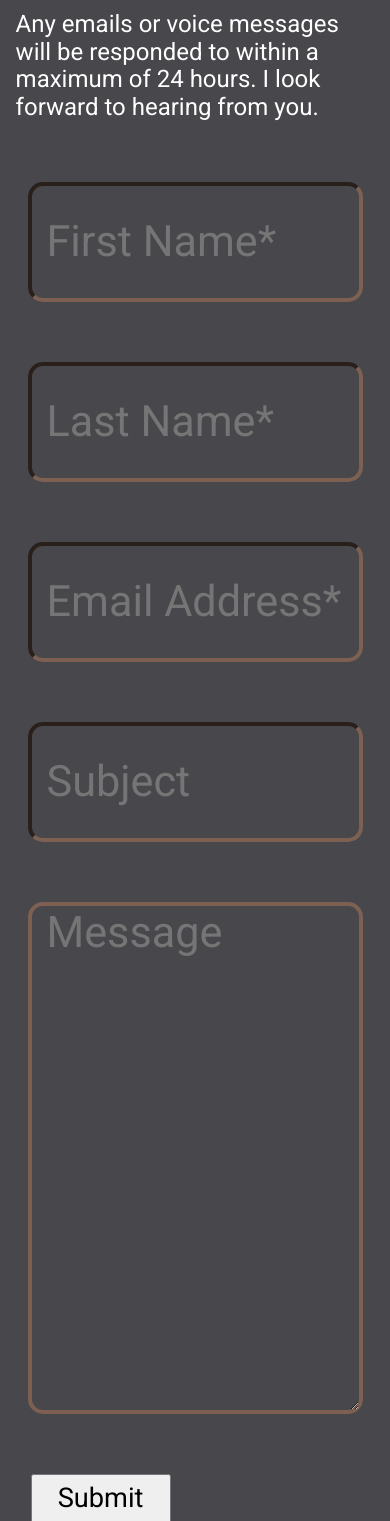
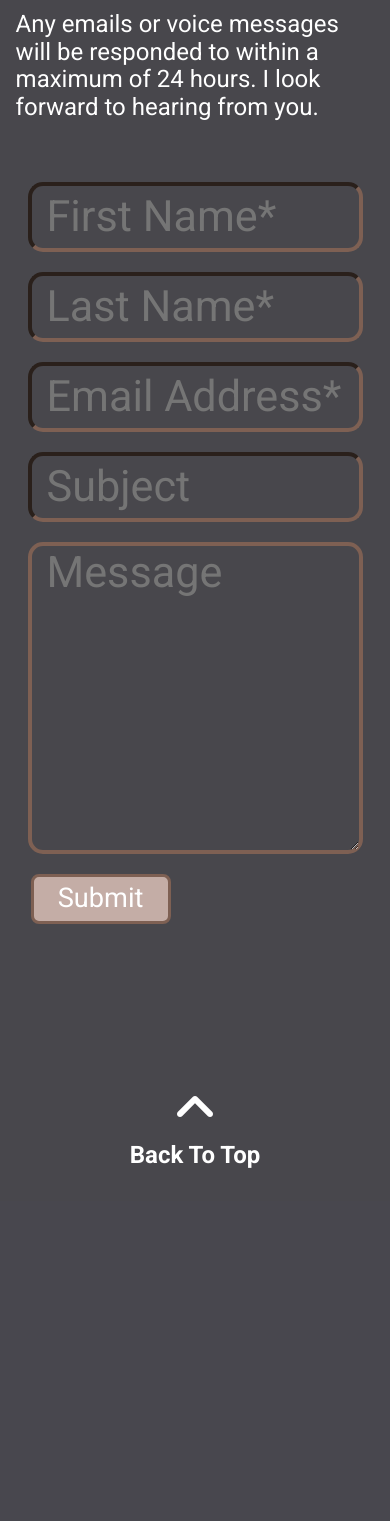
Before and after one commit to CallThyCJ/Portfolio, a PHP site: page / in a window 390 px wide. Shown: the part 4979-6500 px from the top of the page. After the commit the page ends 6147 px from the top, so only its background shows below. Run offline with PHP 8.4, Linux system fonts and the light colour scheme; some libraries are stand-ins or nearby versions.

Commit message:
Contact form sizing adjustments
adjusted contract form sizing on mobile viewpoint. Also styled button.

```diff
--- a/SCSS/partials/_fonts.scss
+++ b/SCSS/partials/_fonts.scss
@@ -207,7 +207,7 @@ input {
     color: white;
 }
 
-#contactSection input, #contactSection textarea {
+#contactSection input, #contactSection textarea, #formSubmit {
     color: white;
 }
 
--- a/SCSS/partials/_items.scss
+++ b/SCSS/partials/_items.scss
@@ -97,7 +97,7 @@
 }
 
 input {
-    height: 110px;
+    height: 60px;
     width: 310px;
     background-color: transparent;
     padding-left: 15px;
@@ -107,10 +107,17 @@ input {
     @include mq("m") {
         width: 94%;
     }
+
+    @include mq("l") {
+        height: 100px;
+    }
 }
 
 #formRow input {
     width: 310px;
+    @include mq("m") {
+        width: 44%;
+    }
     @include mq("l") {
         width: 45%;
         height: 100px;
@@ -118,7 +125,7 @@ input {
 }
 
 #messageBox {
-    height: 500px;
+    height: 300px;
     width: 310px;
     padding-left: 15px;
     background-color: transparent;
@@ -128,11 +135,17 @@ input {
     @include mq("m") {
         width: 94%;
     }
+    @include mq("l") {
+        height: 600px;
+    }
 }
 
 #formSubmit {
     height: 50px;
     width: 140px;
+    background-color: $primaryColor;
+    border: solid 3px $tertiaryColor;
+    border-radius: 8px;
 }
 
 #backToTop h4 {
--- a/SCSS/partials/_layout.scss
+++ b/SCSS/partials/_layout.scss
@@ -251,8 +251,8 @@ a:visited {
     display: flex;
     flex-direction: column;
     align-items: center;
-    gap: 60px;
-    margin-bottom: 60px;
+    gap: 20px;
+    margin-bottom: 20px;
     @include mq("m") {
         flex-direction: row;
         gap: 20px;
@@ -264,7 +264,7 @@ a:visited {
     display: flex;
     flex-direction: column;
     align-items: center;
-    gap: 60px;
+    gap: 20px;
 }
 
 #formSubmit {
```
Also changed, not shown: CSS/style.css.
